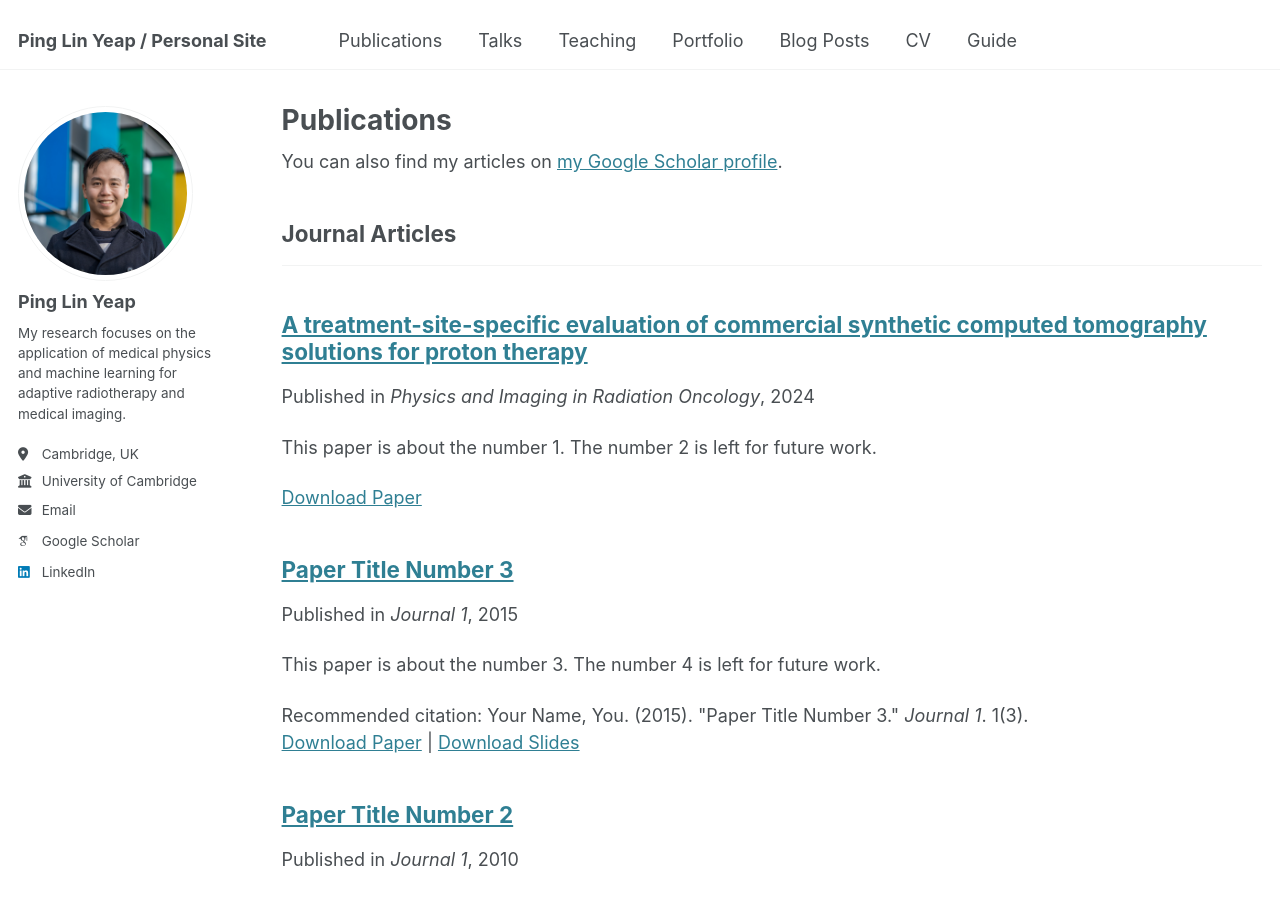
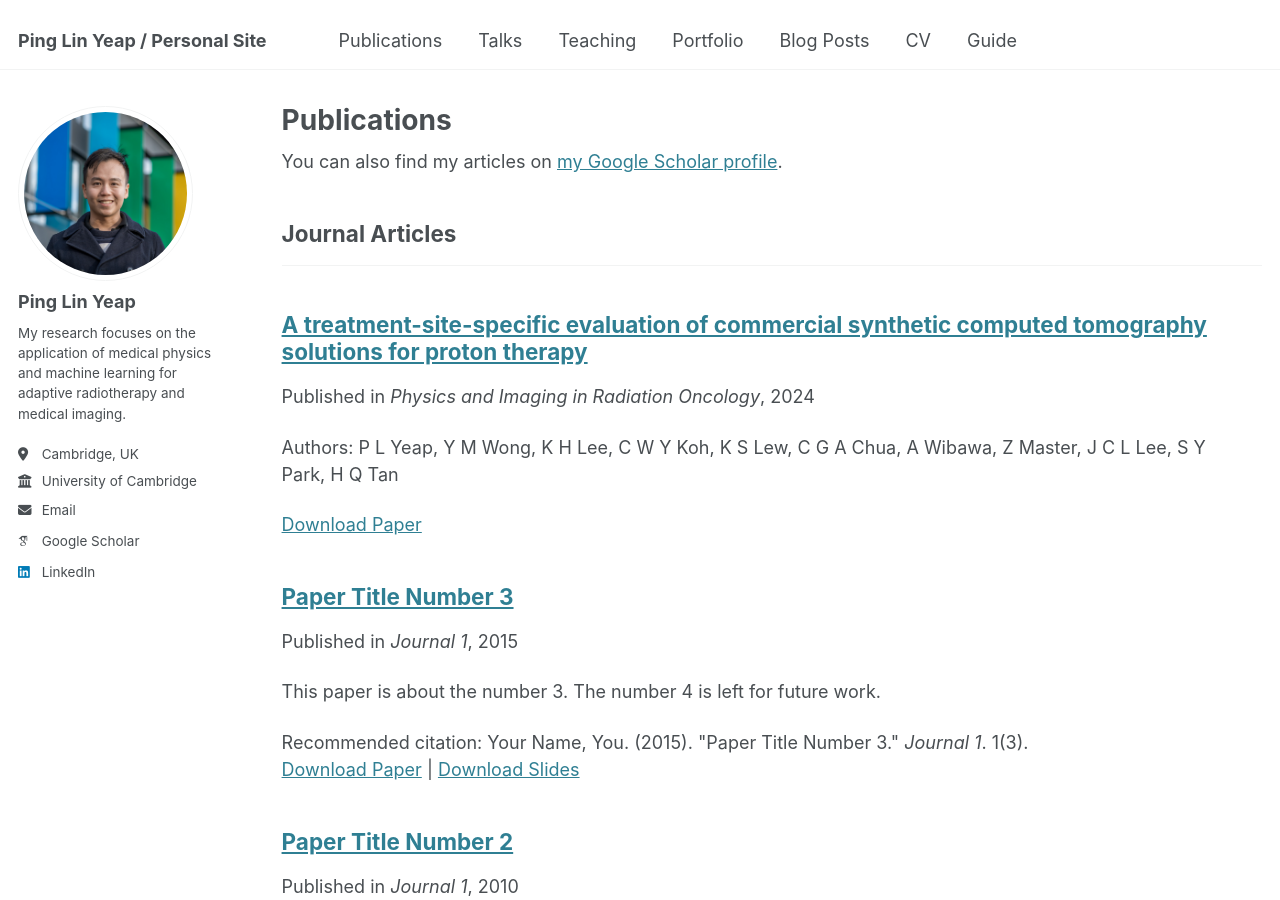
Before and after one commit to yeappl/yeappl.github.io, a Jekyll site: the page built from _pages/publications.html, in a window 1280 px wide and 900 px high. Built offline with Jekyll 4.4.1, drawn with Linux system fonts in a browser that asks for light colours; some web fonts are replaced.

Commit message:
Update 2009-10-01-paper-title-number-1.md

```diff
--- a/_publications/2009-10-01-paper-title-number-1.md
+++ b/_publications/2009-10-01-paper-title-number-1.md
@@ -2,12 +2,11 @@
 title: "A treatment-site-specific evaluation of commercial synthetic computed tomography solutions for proton therapy"
 collection: publications
 category: manuscripts
-permalink: /publication/2009-10-01-paper-title-number-1
-excerpt: 'This paper is about the number 1. The number 2 is left for future work.'
-authors: 'P L Yeap, '
+permalink:
+excerpt: 'Authors: P L Yeap, Y M Wong, K H Lee, C W Y Koh, K S Lew, C G A Chua, A Wibawa, Z Master, J C L Lee, S Y Park, H Q Tan'
 date: 2024-07-01
 venue: 'Physics and Imaging in Radiation Oncology'
-slidesurl: ''
+slidesurl:
 paperurl: 'https://www.sciencedirect.com/science/article/pii/S240563162400109X'
 ---
 
```
